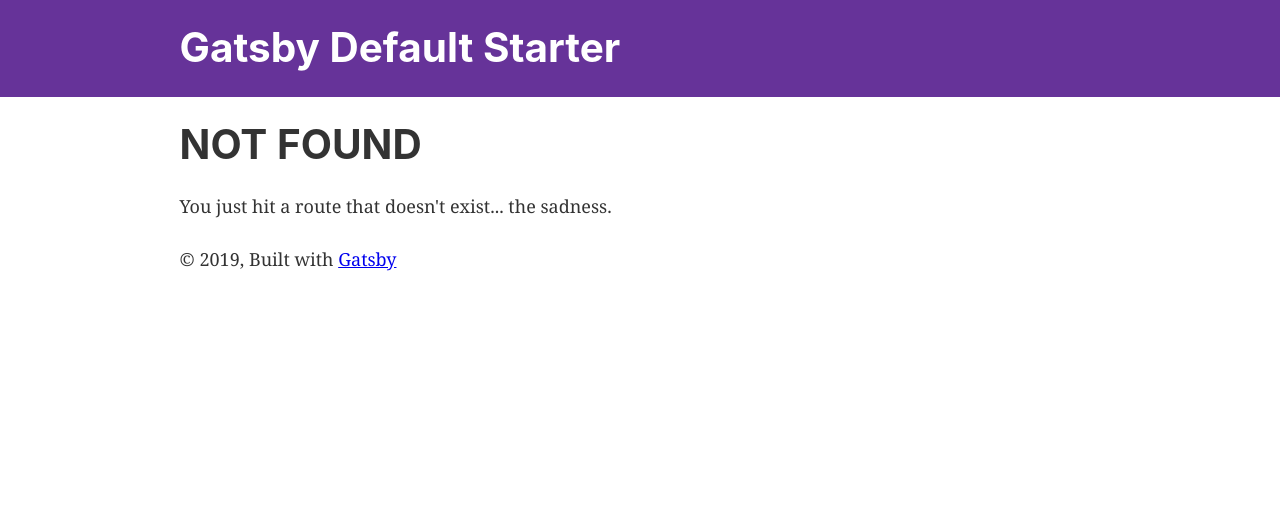
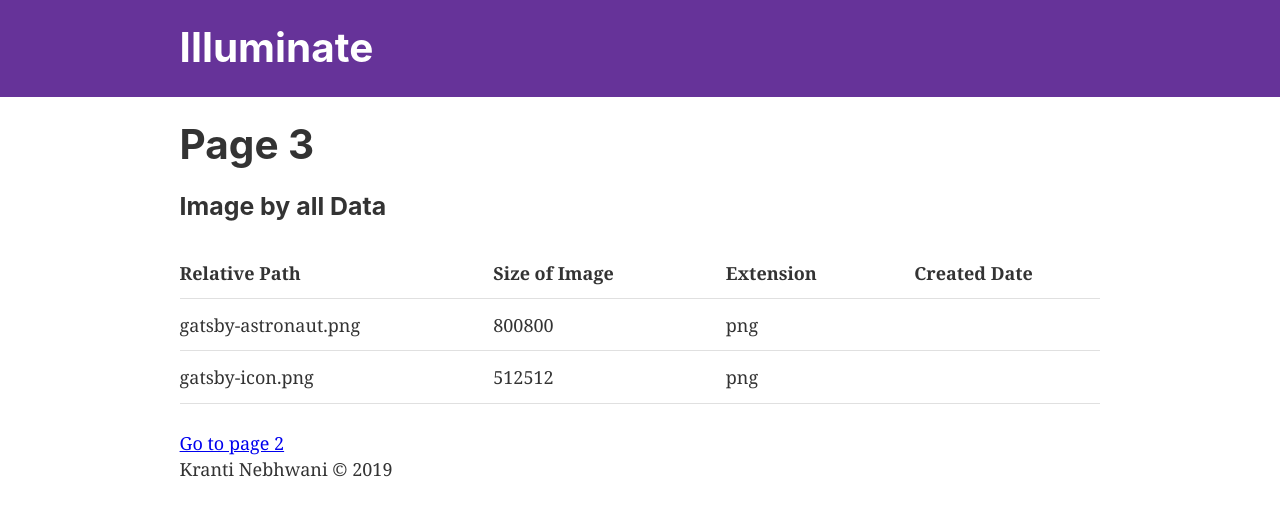
Before and after one commit to darkphotonKN/illuminate, a Gatsby site: page /posts/page-3 in a window 1280 px wide. Before the commit this address had no page. Built offline with nearby package versions, Linux system fonts and the light colour scheme; Gatsby itself is replaced by a stand-in of ours.

Commit message:
Initial commit.

```diff
--- a/gatsby-config.js
+++ b/gatsby-config.js
@@ -1,8 +1,9 @@
 module.exports = {
   siteMetadata: {
-    title: `Gatsby Default Starter`,
+    title: `Illuminate`,
     description: `Kick off your next, great Gatsby project with this default starter. This barebones starter ships with the main Gatsby configuration files you might need.`,
-    author: `@gatsbyjs`,
+    author: `Kranti Nebhwani`,
+    createDate: 2019,
   },
   plugins: [
     `gatsby-plugin-react-helmet`,
--- a/package.json
+++ b/package.json
@@ -12,6 +12,7 @@
     "gatsby-plugin-react-helmet": "^3.1.13",
     "gatsby-plugin-sharp": "^2.2.34",
     "gatsby-source-filesystem": "^2.1.35",
+    "gatsby-transformer-remark": "^2.6.32",
     "gatsby-transformer-sharp": "^2.3.1",
     "prop-types": "^15.7.2",
     "react": "^16.11.0",
--- a/src/components/layout.js
+++ b/src/components/layout.js
@@ -12,16 +12,20 @@ import { useStaticQuery, graphql } from "gatsby"
 import Header from "./header"
 import "./layout.css"
 
-const Layout = ({ children }) => {
-  const data = useStaticQuery(graphql`
-    query SiteTitleQuery {
-      site {
-        siteMetadata {
-          title
-        }
+const getSiteMetaData = graphql`
+  query SiteTitleQuery {
+    site {
+      siteMetadata {
+        title
+        author
+        createDate
       }
     }
-  `)
+  }
+`
+
+const Layout = ({ children }) => {
+  const data = useStaticQuery(getSiteMetaData)
 
   return (
     <>
@@ -36,9 +40,7 @@ const Layout = ({ children }) => {
       >
         <main>{children}</main>
         <footer>
-          © {new Date().getFullYear()}, Built with
-          {` `}
-          <a href="https://www.gatsbyjs.org">Gatsby</a>
+          {data.site.siteMetadata.author} © {data.site.siteMetadata.createDate}
         </footer>
       </div>
     </>
--- /dev/null
+++ b/src/pages/posts/page-3.js
@@ -0,0 +1,56 @@
+import React from "react"
+import { graphql, StaticQuery, Link } from "gatsby"
+
+import Layout from "../../components/layout"
+
+const getImageData = graphql`
+  {
+    allFile {
+      totalCount
+      edges {
+        node {
+          relativePath
+          size
+          extension
+          birthTime
+        }
+      }
+    }
+  }
+`
+
+export default () => (
+  <Layout>
+    <h1>Page 3</h1>
+    <h3>Image by all Data</h3>
+
+    <StaticQuery
+      query={getImageData}
+      render={data => (
+        <table>
+          <thead>
+            <tr>
+              <th>Relative Path</th>
+              <th>Size of Image</th>
+              <th>Extension</th>
+              <th>Created Date</th>
+            </tr>
+          </thead>
+
+          <tbody>
+            {data.allFile.edges.map(({ node }, index) => (
+              <tr key={index}>
+                <td>{node.relativePath}</td>
+                <td>{node.size}</td>
+                <td>{node.extension}</td>
+                <td>{node.birthTime}</td>
+              </tr>
+            ))}
+          </tbody>
+        </table>
+      )}
+    />
+
+    <Link to="/page-2">Go to page 2</Link>
+  </Layout>
+)
```
Also changed, not shown: 1 other file.
